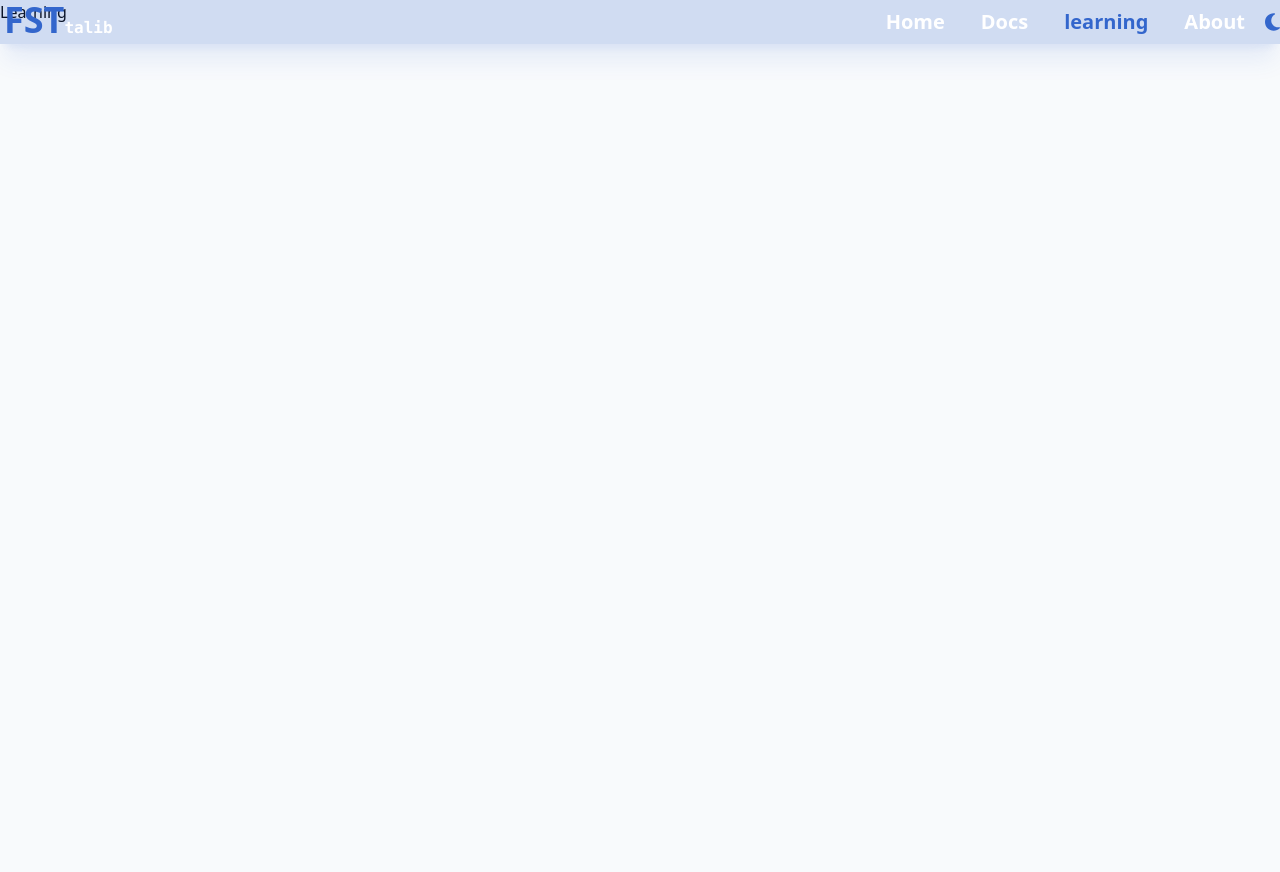
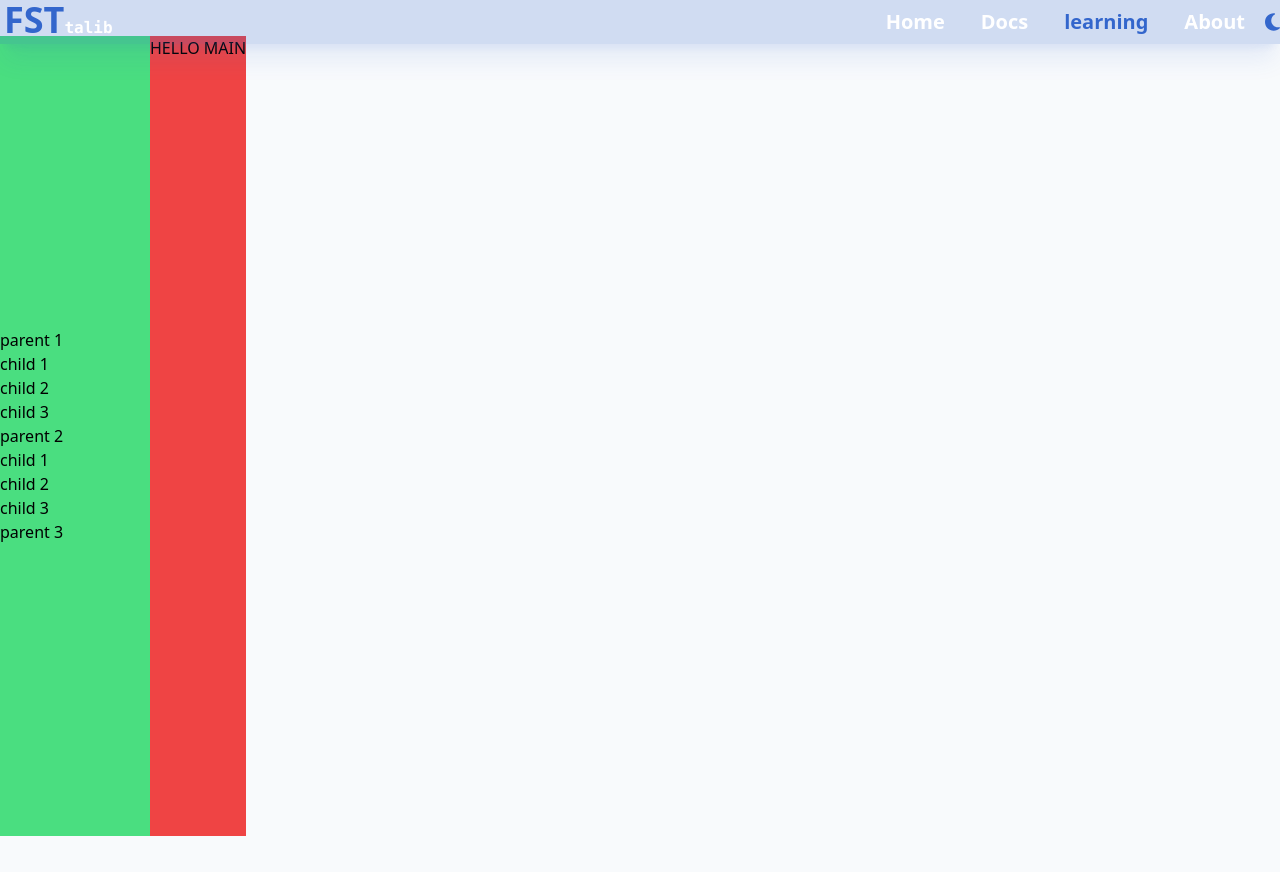
Before and after one commit to suitablePanther/fsts, a React (Vite) app: page /learning in a window 1280 px wide. Before the commit the page ends 800 px from the top, so only its background shows below. Built offline with nearby package versions, Linux system fonts and the light colour scheme.

Commit message:
trying to create a suitable dropDown bar

```diff
--- a/package.json
+++ b/package.json
@@ -15,8 +15,11 @@
     "@fortawesome/free-regular-svg-icons": "^6.4.2",
     "@fortawesome/free-solid-svg-icons": "^6.4.2",
     "@fortawesome/react-fontawesome": "^0.2.0",
+    "@reduxjs/toolkit": "^1.9.7",
+    "lodash": "^4.17.21",
     "react": "^18.2.0",
     "react-dom": "^18.2.0",
+    "react-redux": "^8.1.3",
     "react-router-dom": "^6.18.0"
   },
   "devDependencies": {
--- a/src/App.jsx
+++ b/src/App.jsx
@@ -1,9 +1,11 @@
+
 import Router from "./Router";
 
 const App = () => {
 	return (
 		<>
-			<Router />
+
+				<Router />
 		</>
 	);
 };
--- a/src/components/learning/Learning.jsx
+++ b/src/components/learning/Learning.jsx
@@ -1,8 +1,44 @@
+import { NavLink } from "react-router-dom";
+import { parents } from "./data";
+import _ from 'lodash'
+const Learning = () => {
+	const handleClick = (id) => {
+		const parent = _.find(parents, { id })
+		console.log(parent)
+		return (parent.isShow = !parent.isShow);
+	};
 
-const Learning = () => {
-  return (
-    <div>Learning</div>
-  )
-}
+	return (
+		<section>
+			<div className="contain flex ">
+				<aside className="sticky top-1 grow max-w-[150px] bg-green-400 h-screen flex flex-col justify-center items-start">
+					{parents.map((parent) => {
+						let { id, name, isShow, children } = parent;
+						return (
+							<div key={id}>
+								<NavLink className="block" onClick={() => handleClick(id)}>
+									{name}
+								</NavLink>
+								{isShow && (
+									<div className="children duration-1000 ease-linear">
+										{children.map((child) => {
+											const { id, name } = child;
+											return (
+												<span key={id} className="block">
+													{name}
+												</span>
+											);
+										})}
+									</div>
+								)}
+							</div>
+						);
+					})}
+				</aside>
+				<main className="bg-red-500">HELLO MAIN</main>
+			</div>
+		</section>
+	);
+};
 
-export default Learning
+export default Learning;
--- /dev/null
+++ b/src/components/learning/data.js
@@ -0,0 +1,59 @@
+export const parents = [
+	{
+		id: 1,
+		name: "parent 1",
+		isShow: true,
+		children: [
+			{
+				id: 1,
+				name: "child 1",
+			},
+			{
+				id: 2,
+				name: "child 2",
+			},
+			{
+				id: 3,
+				name: "child 3",
+			},
+		],
+	},
+	{
+		id: 2,
+		name: "parent 2",
+		isShow: true,
+		children: [
+			{
+				id: 1,
+				name: "child 1",
+			},
+			{
+				id: 2,
+				name: "child 2",
+			},
+			{
+				id: 3,
+				name: "child 3",
+			},
+		],
+	},
+	{
+		id: 3,
+		name: "parent 3",
+		isShow: false,
+		children: [
+			{
+				id: 1,
+				name: "child 1",
+			},
+			{
+				id: 2,
+				name: "child 2",
+			},
+			{
+				id: 3,
+				name: "child 3",
+			},
+		],
+	},
+];
```
Also changed, not shown: 1 other file (tests, documents, lock files or other folders).
